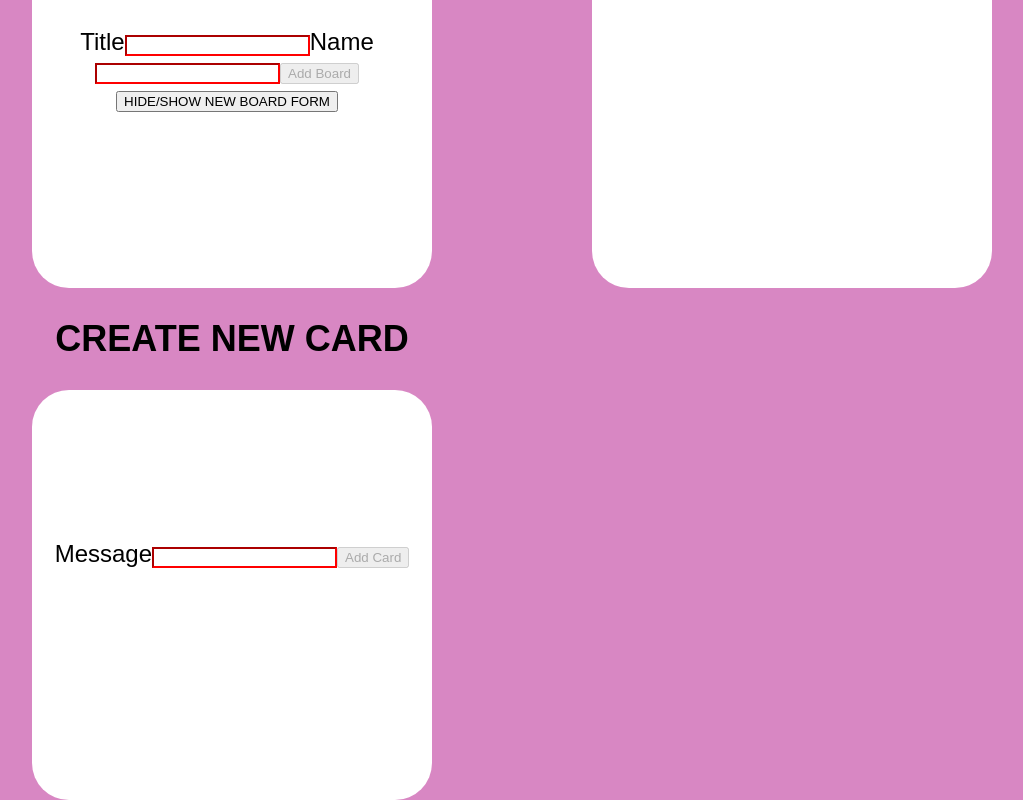
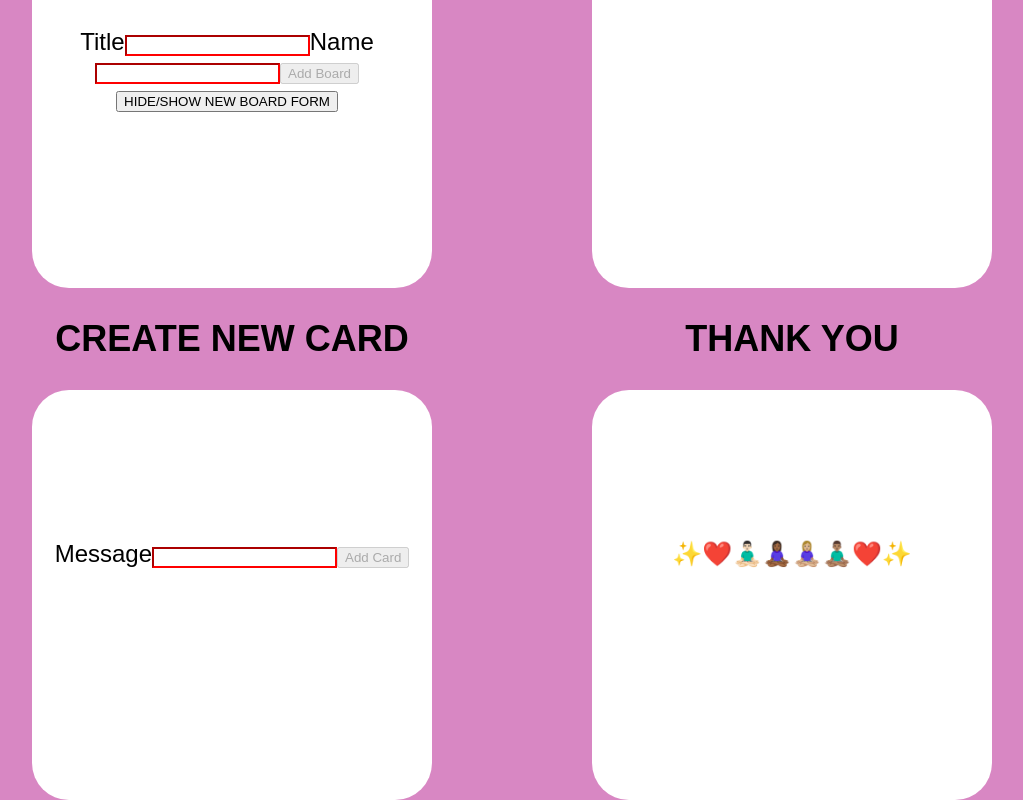
Before and after one commit to Ariwil/fe-inspiration-board, a React (Create React App) app: page / in a window 1280 px wide. Shown: the part 938-1738 px from the top of the page, without its empty margins (128-1151 px from the left). Built offline with nearby package versions, Linux system fonts and the light colour scheme; no server answers.

Commit message:
Added 6th box with emojis.

```diff
--- a/src/App.css
+++ b/src/App.css
@@ -109,6 +109,19 @@ body {
   padding-bottom: 100px;
 }
 
+.Emoji-Box {
+  border-radius: 37px;
+  background: #ffffff;
+  margin: auto;
+  height: 20vh;
+  text-align: center;
+  padding-left: 10px;
+  padding-right: 10px;
+  padding-top: 150px;
+  padding-bottom: 100px;
+}
+
+
 .container {
   display: grid;
   grid-row: auto auto;
@@ -165,12 +178,21 @@ body {
   ;
 }
 
+#Emoji-Title {
+  text-decoration: unset;
+  text-align: center;
+  /* color: rgb(242, 239, 245); */
+  font-size: x-large;
+  font-family: fantasy;
+  ;
+}
+
 .blue-card-color {
-  background-color: aqua;
+  background-color: rgb(29, 175, 175);
   border-radius: 37px;
 }
 
 .purple-card-color {
-  background-color: rgb(98, 68, 230);
+  background-color: rgb(149, 121, 240);
   border-radius: 37px;
 }
--- a/src/App.js
+++ b/src/App.js
@@ -286,6 +286,11 @@ function App() {
             <NewCard selectedBoard={selectedBoard} addCardCallback={addCard} />
           </div>
         </div>
+
+        <div id="Emoji-Title">
+          <h2> THANK YOU </h2>
+          <div className="Emoji-Box">✨❤️🧘🏻‍♂️🧘🏾‍♀️🧘🏼‍♀️🧘🏽‍♂️❤️✨</div>
+        </div>
       </div>
     </div>
   );
```
